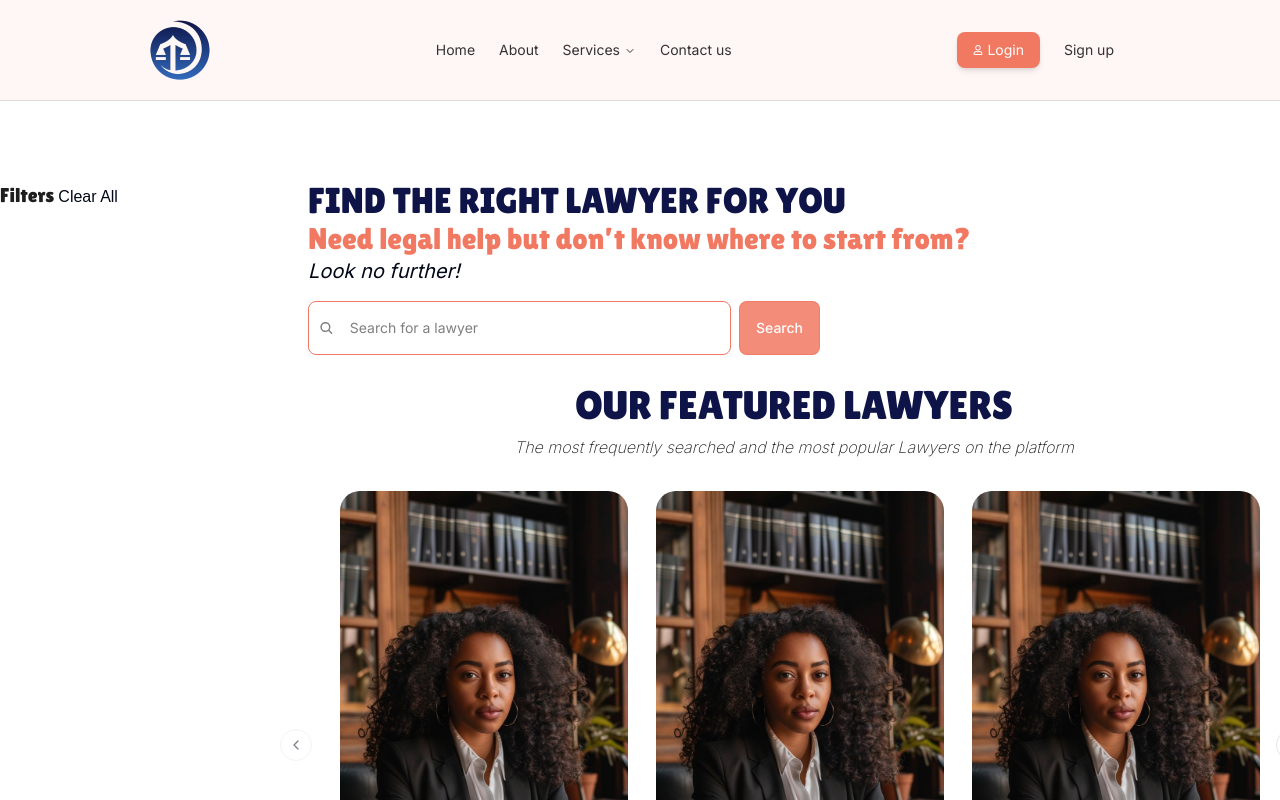
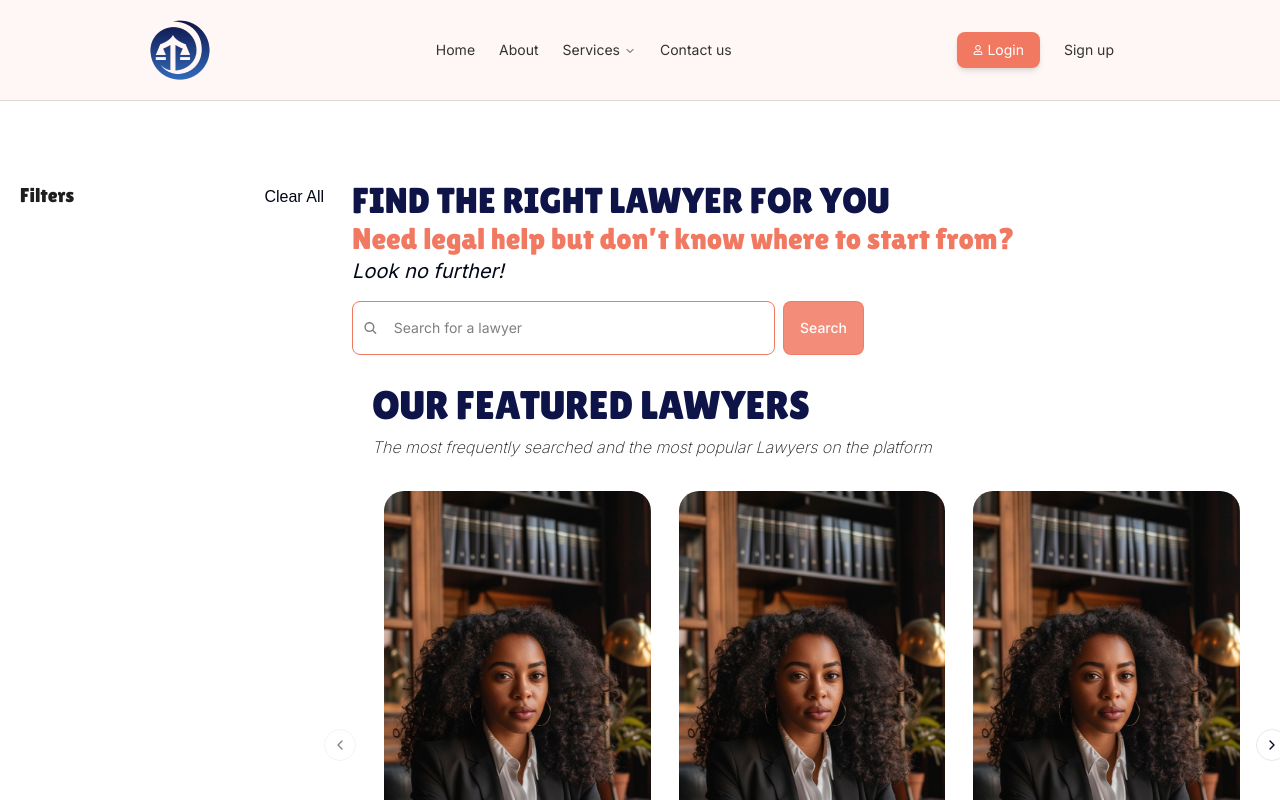
Before and after one commit to Project-legalease/legalease-client, a Next.js app: page /lawyers/find in a window 1280 px wide. Shown: the top 800 px of the page. Built offline with nearby package versions, Linux system fonts and the light colour scheme; a web font is replaced by a local one.

Commit message:
update: filter sidebar

```diff
--- a/components/home/featured-lawyers.tsx
+++ b/components/home/featured-lawyers.tsx
@@ -41,10 +41,10 @@ function FeaturedLawyers(): React.JSX.Element {
   return (
     <div className="py-5 px-5 mb-10">
       <div className="w-full max-w-6xl mx-auto">
-        <h1 className="font-lilita text-primary-blue48 text-[2.5em] text-center">
+        <h1 className="font-lilita text-primary-blue48 text-[2.5em]">
           OUR FEATURED LAWYERS
         </h1>
-        <h6 className="text-primary-dark1E font-extralight italic mb-8 text-center">
+        <h6 className="text-primary-dark1E font-extralight italic mb-8">
           The most frequently searched and the most popular Lawyers on the
           platform
         </h6>
--- a/components/lawyers/display-lawyers.tsx
+++ b/components/lawyers/display-lawyers.tsx
@@ -16,7 +16,7 @@ export default function DisplayLawyers(): React.JSX.Element {
           Look no further!
         </p>
         <SearchField />
-        <div className="block sm:hidden">
+        <div className="block md:hidden">
           <FilterSearch />
         </div>
       </section>
--- a/components/lawyers/filter-sidebar.tsx
+++ b/components/lawyers/filter-sidebar.tsx
@@ -1,7 +1,7 @@
 export default function FilterSidebar(): React.JSX.Element {
   return (
-    <div className="max-w-[308px] w-full font-inria">
-      <div className="flex items-end">
+    <div className="sticky top-0 max-w-[308px] w-full font-inria">
+      <div className="flex items-end justify-between">
         <h4 className="font-lilita text-xl text-primary-dark1E">Filters</h4>
         <span className="px-1 cursor-pointer hover:underline underline-offset-2 duration-30">Clear All</span>
       </div>
--- a/components/lawyers/find-lawyer.tsx
+++ b/components/lawyers/find-lawyer.tsx
@@ -3,9 +3,11 @@ import FilterSidebar from "./filter-sidebar";
 
 export default function FindALawyer(): React.JSX.Element {
   return (
-    <div className="flex pt-20 pb-28 relative z-0">
-      <FilterSidebar />
-      <DisplayLawyers />
+    <div className="pt-20 pb-28 px-5 relative z-0">
+      <div className="flex relative z-0 gap-6">
+        <FilterSidebar />
+        <DisplayLawyers />
+      </div>
     </div>
   );
 }
--- a/components/lawyers/search-field.tsx
+++ b/components/lawyers/search-field.tsx
@@ -7,7 +7,7 @@ function SearchField(): React.JSX.Element {
   const [loading, setLoading] = useState(false);
   const searchRef = useRef<HTMLInputElement>(null);
   return (
-    <div className="hidden sm:flex items-start justify-center gap-2 w-full max-w-lg">
+    <div className="hidden md:flex items-start justify-center gap-2 w-full max-w-lg">
       <div className="w-full border border-primary-orange61 flex items-center gap-3 bg-white rounded-lg px-2.5 py-4">
         <IoSearch size={16} className="text-black/50 mr-1" />
         <input
```
